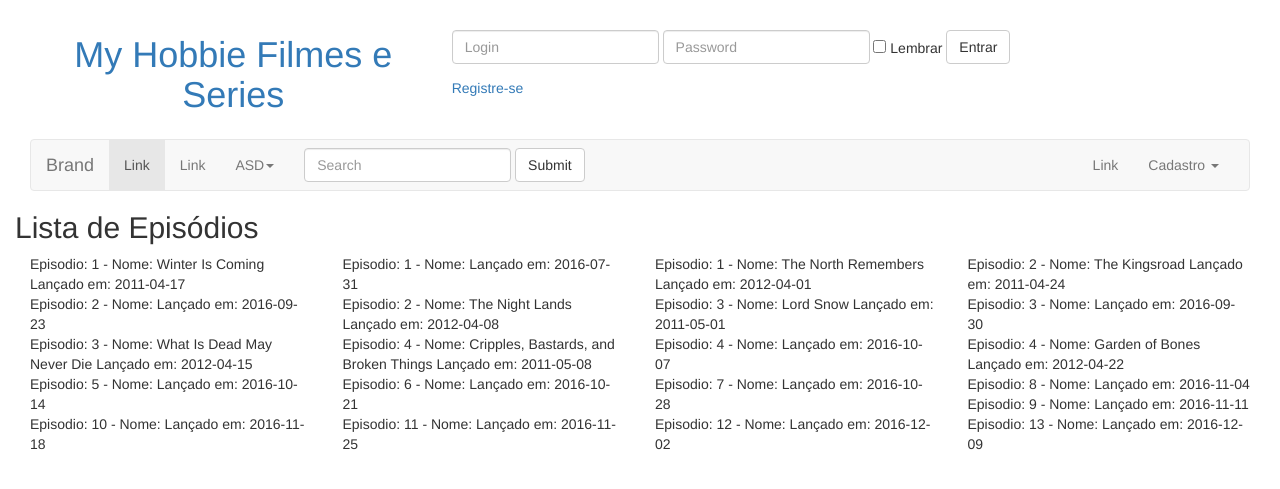
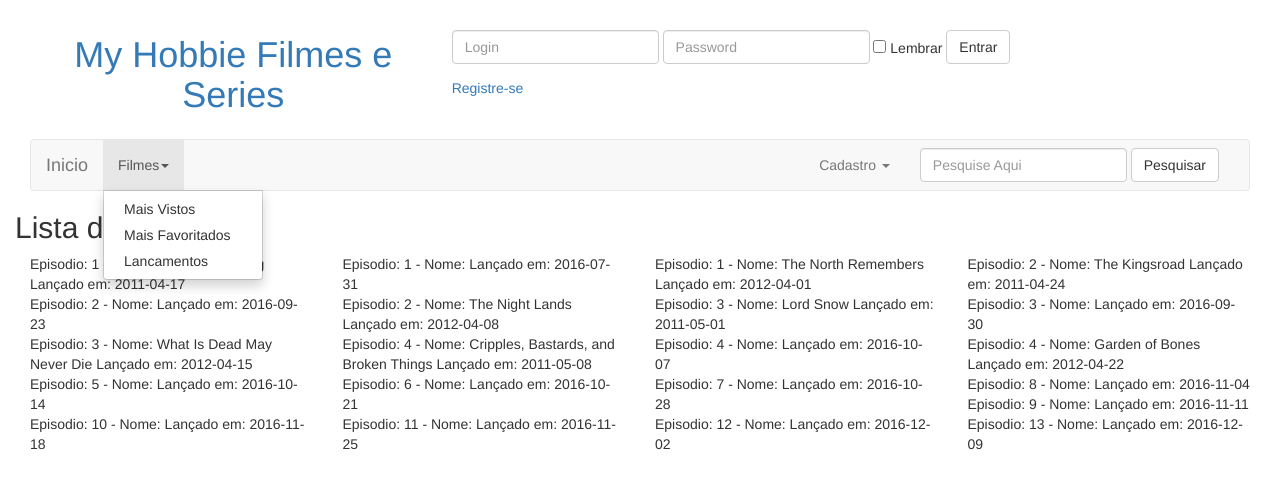
Before and after one commit to ltdagabriel/Projeto-BD, a PHP site: page / in a window 1280 px wide, after a click on "Filmes". Shown: the top 489 px of the page. Run offline with PHP 8.4, Linux system fonts and the light colour scheme; data comes from the database, SQL or seed files in the repository; some libraries are stand-ins or nearby versions.

Commit message:
varias coisas

```diff
--- a/site/index.php
+++ b/site/index.php
@@ -43,11 +43,11 @@
             <div class=" col-lg-8 col-md-8 col-sm-8">
                     <form class="form-inline" name="cadastro" method="post" action="login.php">
                         <div class="form-group">
-                          <label class="sr-only" for="exampleInputName3">Login</label>
+                          <label class="sr-only" for="exampleInputName3">Usuario</label>
                           <input type="login" name="login" class="form-control" id="exampleInputName3" placeholder="Login">
                         </div>
                         <div class="form-group">
-                          <label class="sr-only" for="exampleInputPassword3">Password</label>
+                          <label class="sr-only" for="exampleInputPassword3">Senha</label>
                           <input type="password" name="senha" class="form-control" id="exampleInputPassword3" placeholder="Password">
                         </div>
                         <div class="checkbox">
@@ -64,7 +64,7 @@
             else{
                 echo"Bem Vindo $login_cookie";
                 echo" <form class='form-inline' name='deslogar' method='post' action='deslogar.php'> ";
-                echo" <button type='submit' name='entrar' class='btn btn-default'>Deslogar</button>";
+                echo" <button type='submit' name='entrar' class='btn btn-default'>Sair</button>";
                 echo" </form>";
             }
             ?>
@@ -82,37 +82,33 @@
               <span class="icon-bar"></span>
               <span class="icon-bar"></span>
             </button>
-            <a class="navbar-brand" href="#">Brand</a>
+            <a class="navbar-brand" href="#">Inicio</a>
           </div>
 
           <!-- Collect the nav links, forms, and other content for toggling -->
           <div class="collapse navbar-collapse" id="bs-example-navbar-collapse-1">
             <ul class="nav navbar-nav">
-              <li class="active"><a href="#">Link <span class="sr-only">(current)</span></a></li>
-              <li><a href="#">Link</a></li>
               <li class="dropdown">
-                  <a href="#" class="dropdown-toggle" data-toggle="dropdown" role="button" aria-haspopup="true" aria-expanded="false">ASD<span class="caret"></span></a>
+                  <a href="#" class="dropdown-toggle" data-toggle="dropdown" role="button" aria-haspopup="true" aria-expanded="false">Filmes<span class="caret"></span></a>
                   <ul class="dropdown-menu">
-                  <li><a href="#">??</a></li>
+                  <li><a href="#">Mais Vistos</a></li>
+                  <li><a href="#">Mais Favoritados</a></li>
+                  <li><a href="#">Lancamentos</a></li>
                   </ul>
               </li>
             </ul>
-            <form class="navbar-form navbar-left">
+            <form class="navbar-form navbar-right">
               <div class="form-group">
-                <input type="text" class="form-control" placeholder="Search">
+                <input type="text" class="form-control" placeholder="Pesquise Aqui">
               </div>
-              <button type="submit" class="btn btn-default">Submit</button>
+              <button type="submit" class="btn btn-default">Pesquisar</button>
             </form>
             <ul class="nav navbar-nav navbar-right">
-              <li><a href="#">Link</a></li>
               <li class="dropdown">
                 <a href="#" class="dropdown-toggle" data-toggle="dropdown" role="button" aria-haspopup="true" aria-expanded="false">Cadastro <span class="caret"></span></a>
                 <ul class="dropdown-menu">
-                  <li><a type="button" data-toggle="modal" data-target="#CadastroObra">Obra</a></li>
-                  <li><a href="#">Another action</a></li>
-                  <li><a href="#">Something else here</a></li>
-                  <li role="separator" class="divider"></li>
-                  <li><a href="#">Separated link</a></li>
+                  <li><a type="button" data-toggle="modal" data-target="#CadastroFilme">Filme</a></li>
+                  <li><a type="button" data-toggle="modal" data-target="#CadastroSerie">Serie</a></li>
                 </ul>
               </li>
             </ul>
@@ -192,25 +188,80 @@
         </div>
       </div>
     </div>
-    <!-- Cadastro de obra -->
+    <!-- Cadastro de Filme -->
 
-    <div id="CadastroObra" class="modal fade bs-example-modal-lg" tabindex="-1" role="dialog" aria-labelledby="CadastroObra">
+    <div id="CadastroFilme" class="modal fade bs-example-modal-lg" tabindex="-1" role="dialog" aria-labelledby="CadastroFilme">
       <div class="modal-dialog modal-lg" role="document">
         <div class="modal-content">
             <div class="modal-header">
                 <button type="button" class="close" data-dismiss="modal" aria-label="Close"><span aria-hidden="true">&times;</span></button>
-                <h4 class="modal-title">Cadastro de Obras</h4>
+                <h4 class="modal-title">Cadastro de Filmes</h4>
              </div>
 
             <div class="modal-body">
                 <form id="cadastro" name="cadastro" method="post" action="cadastro.php" onsubmit="return validaCampo(); return false;">
                     <div class="form-group">
                             <label for="exampleInputName2">Titulo: <a style="color:red">*</a></label>
-                            <input name="nome" type="text" class="form-control" id="exampleInputName2" placeholder="Titulo da Obra">
+                            <input name="nome" type="text" class="form-control" id="exampleInputName2" placeholder="Titulo do Filme">
                     </div>
                     <div class="form-group">
                             <label for="exampleInputEmail2">Sinopse <a style="color:red">*</a></label>
-                            <input name="email" type="email" class="form-control" id="exampleInputEmail2" placeholder="Sinopse da Obra">
+                            <input name="email" type="email" class="form-control" id="exampleInputEmail2" placeholder="Sinopse do Filme">
+                    </div>
+                    <div class="form-group">
+                            <label for="exampleInputName2">Data de Lancamento: <a style="color:red">*</a></label>
+                            <input name="login" type="text" class="form-control" id="exampleInputName2" placeholder="dia/mes/ano">
+                    </div>
+                    <div class="form-group">
+                            <label for="inputPassword3">Faixa Etaria: <a style="color:red">*</a></label>
+                            <select class="form-control">
+                                    <option>Livre</option>
+                                    <option>+12</option>
+                                    <option>+14</option>
+                                    <option>+16</option>
+                                    <option>+18</option>
+                            </select>
+                    </div>
+                    <div class="form-inline">
+                            <div class="form-group">
+                                    <div class="col-sm-offset-2 col-sm-10">
+                                      <button name="cadastrar" type="submit" class="btn btn-default">Enviar</button>
+                                    </div>
+                            </div>
+                            <div class="form-group">
+                                    <div class="col-sm-offset-2 col-sm-10">
+                                      <button name="limpar" type="reset" class="btn btn-default">Limpar</button>
+                                    </div>
+                            </div>
+                            <div class="form-group">
+                            <span class="style1" style="color:red">* Campos com * s&atilde;o obrigat&oacute;rios!          </span>
+                            </div>
+                    </div>
+                </form>
+            </div>
+        </div>
+      </div>
+    </div>
+
+     <!-- Cadastro de Serie -->
+
+    <div id="CadastroSerie" class="modal fade bs-example-modal-lg" tabindex="-1" role="dialog" aria-labelledby="CadastroSerie">
+      <div class="modal-dialog modal-lg" role="document">
+        <div class="modal-content">
+            <div class="modal-header">
+                <button type="button" class="close" data-dismiss="modal" aria-label="Close"><span aria-hidden="true">&times;</span></button>
+                <h4 class="modal-title">Cadastro de Series</h4>
+             </div>
+
+            <div class="modal-body">
+                <form id="cadastro" name="cadastro" method="post" action="cadastro.php" onsubmit="return validaCampo(); return false;">
+                    <div class="form-group">
+                            <label for="exampleInputName2">Titulo: <a style="color:red">*</a></label>
+                            <input name="nome" type="text" class="form-control" id="exampleInputName2" placeholder="Titulo da Serie">
+                    </div>
+                    <div class="form-group">
+                            <label for="exampleInputEmail2">Sinopse <a style="color:red">*</a></label>
+                            <input name="email" type="email" class="form-control" id="exampleInputEmail2" placeholder="Sinopse da Serie">
                     </div>
                     <div class="form-group">
                             <label for="exampleInputName2">Data de Lancamento: <a style="color:red">*</a></label>
@@ -248,5 +299,6 @@
     </div>
 
 
+
 </body>
 </html>
--- a/site/style/css/layout.css
+++ b/site/style/css/layout.css
@@ -53,3 +53,16 @@ body{
 .dropdown a:hover {background-color: #f1f1f1}
 
 .show {display:block;}
+
+input.hidden {
+    position: absolute;
+    left: -9999px;
+}
+
+#profile-image1 {
+    cursor: pointer;
+     width: 100px;
+     height: 100px;
+     border:2px solid #03b1ce ;}
+.tital{ font-size:16px; font-weight:500;}
+.bot-border{ border-bottom:1px #f8f8f8 solid;  margin:5px 0  5px 0}
```
Also changed, not shown: site/perfil.html (+1 -17 lines).
